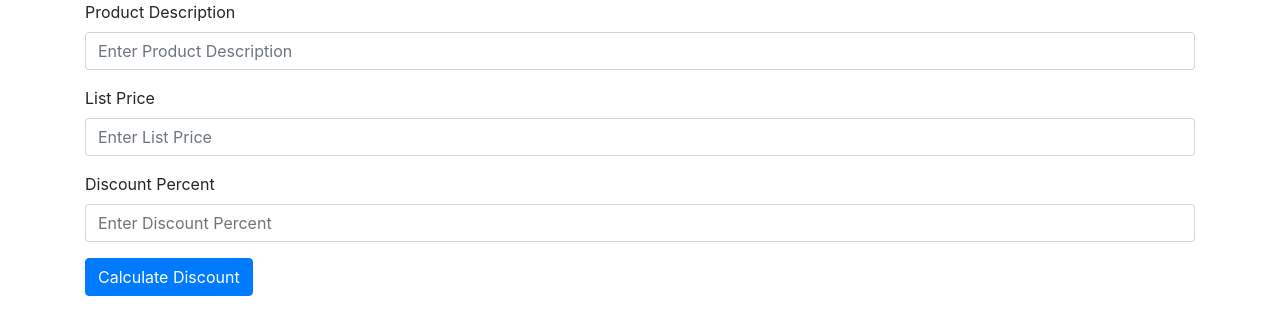
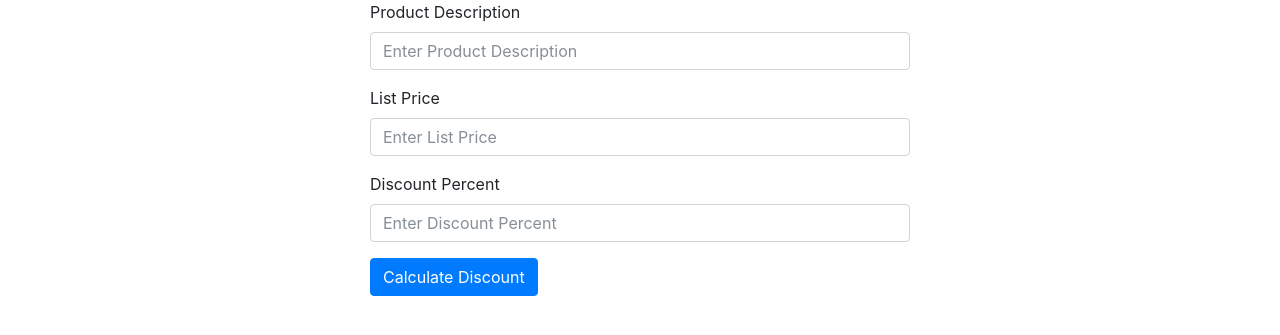
Before and after one commit to OTCCIS239/product-discount-athori, a PHP site: page / in a window 1280 px wide. Shown: the top 335 px of the page. Run offline with PHP 8.4, Linux system fonts and the light colour scheme; some libraries are stand-ins or nearby versions.

Commit message:
Fixing style of index page

```diff
--- a/index.php
+++ b/index.php
@@ -1,17 +1,20 @@
 <!doctype html>
 <html lang="en">
     <head>
+        <title>Hello, world!</title>
         <!-- Required meta tags -->
         <meta charset="utf-8">
         <meta name="viewport" content="width=device-width, initial-scale=1, shrink-to-fit=no">
 
         <!-- Bootstrap CSS -->
-    <link rel="stylesheet" href="https://maxcdn.bootstrapcdn.com/bootstrap/4.0.0/css/bootstrap.min.css" integrity="sha384-Gn5384xqQ1aoWXA+058RXPxPg6fy4IWvTNh0E263XmFcJlSAwiGgFAW/dAiS6JXm" crossorigin="anonymous">
-
-    <title>Product Discount Calculator</title>
+        <link rel="stylesheet" href="https://maxcdn.bootstrapcdn.com/bootstrap/4.0.0-beta.2/css/bootstrap.min.css" integrity="sha384-PsH8R72JQ3SOdhVi3uxftmaW6Vc51MKb0q5P2rRUpPvrszuE4W1povHYgTpBfshb" crossorigin="anonymous">
     </head>
     <body>
     <div class="container">
+        <div class="row">
+            <div class="col-sm">
+           </div>
+           <div class="col-sm-6">
                     <form action="display_discount.php" method="post">
                     <div class="form-group">
                         <label for="ProductDescription">Product Description</label>
@@ -28,10 +31,14 @@
                     <button type="submit" class="btn btn-primary mb-2">Calculate Discount</button>
                 </form>
            </div>
+           <div class="col-sm">
+           </div>
+        </div>
+    </div>
     <!-- Optional JavaScript -->
     <!-- jQuery first, then Popper.js, then Bootstrap JS -->
     <script src="https://code.jquery.com/jquery-3.2.1.slim.min.js" integrity="sha384-KJ3o2DKtIkvYIK3UENzmM7KCkRr/rE9/Qpg6aAZGJwFDMVNA/GpGFF93hXpG5KkN" crossorigin="anonymous"></script>
-    <script src="https://cdnjs.cloudflare.com/ajax/libs/popper.js/1.12.9/umd/popper.min.js" integrity="sha384-ApNbgh9B+Y1QKtv3Rn7W3mgPxhU9K/ScQsAP7hUibX39j7fakFPskvXusvfa0b4Q" crossorigin="anonymous"></script>
-    <script src="https://maxcdn.bootstrapcdn.com/bootstrap/4.0.0/js/bootstrap.min.js" integrity="sha384-JZR6Spejh4U02d8jOt6vLEHfe/JQGiRRSQQxSfFWpi1MquVdAyjUar5+76PVCmYl" crossorigin="anonymous"></script>
+    <script src="https://cdnjs.cloudflare.com/ajax/libs/popper.js/1.12.3/umd/popper.min.js" integrity="sha384-vFJXuSJphROIrBnz7yo7oB41mKfc8JzQZiCq4NCceLEaO4IHwicKwpJf9c9IpFgh" crossorigin="anonymous"></script>
+    <script src="https://maxcdn.bootstrapcdn.com/bootstrap/4.0.0-beta.2/js/bootstrap.min.js" integrity="sha384-alpBpkh1PFOepccYVYDB4do5UnbKysX5WZXm3XxPqe5iKTfUKjNkCk9SaVuEZflJ" crossorigin="anonymous"></script>
     </body>
 </html>
```
Lines whose indentation alone changed are shown as unchanged.
